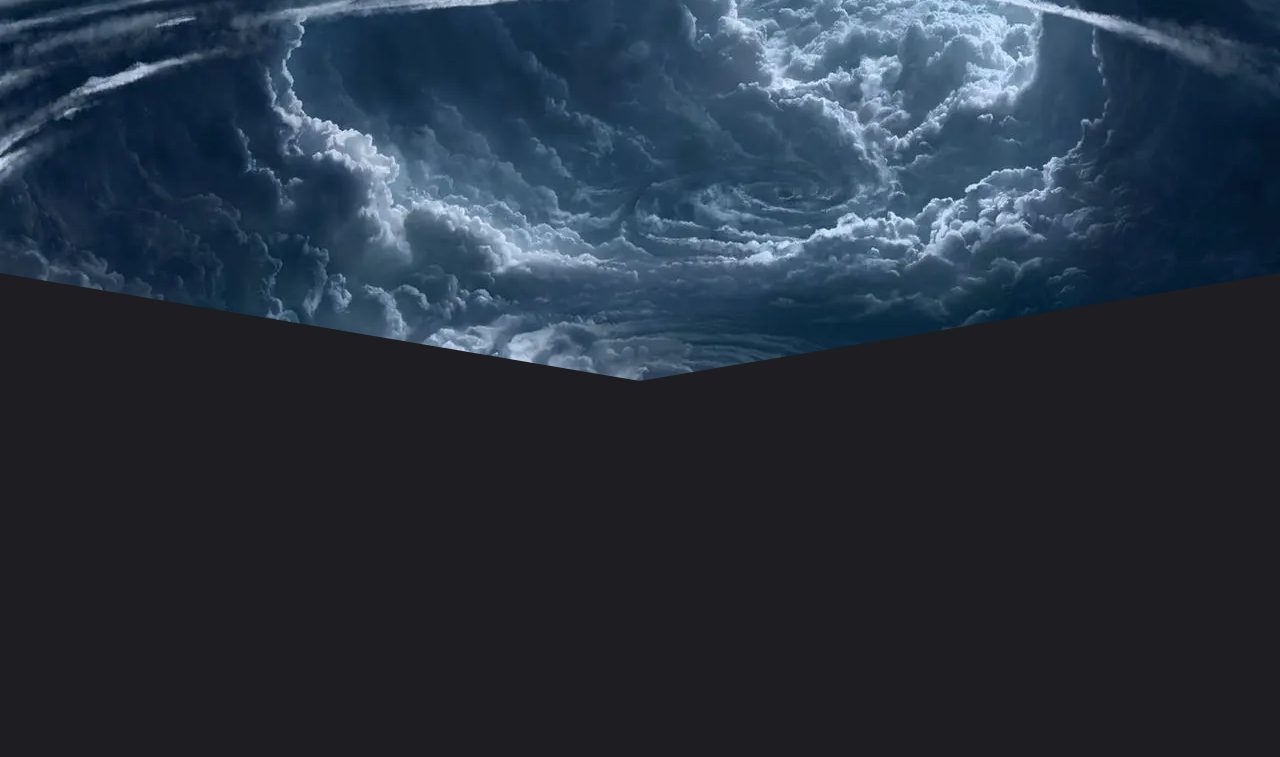
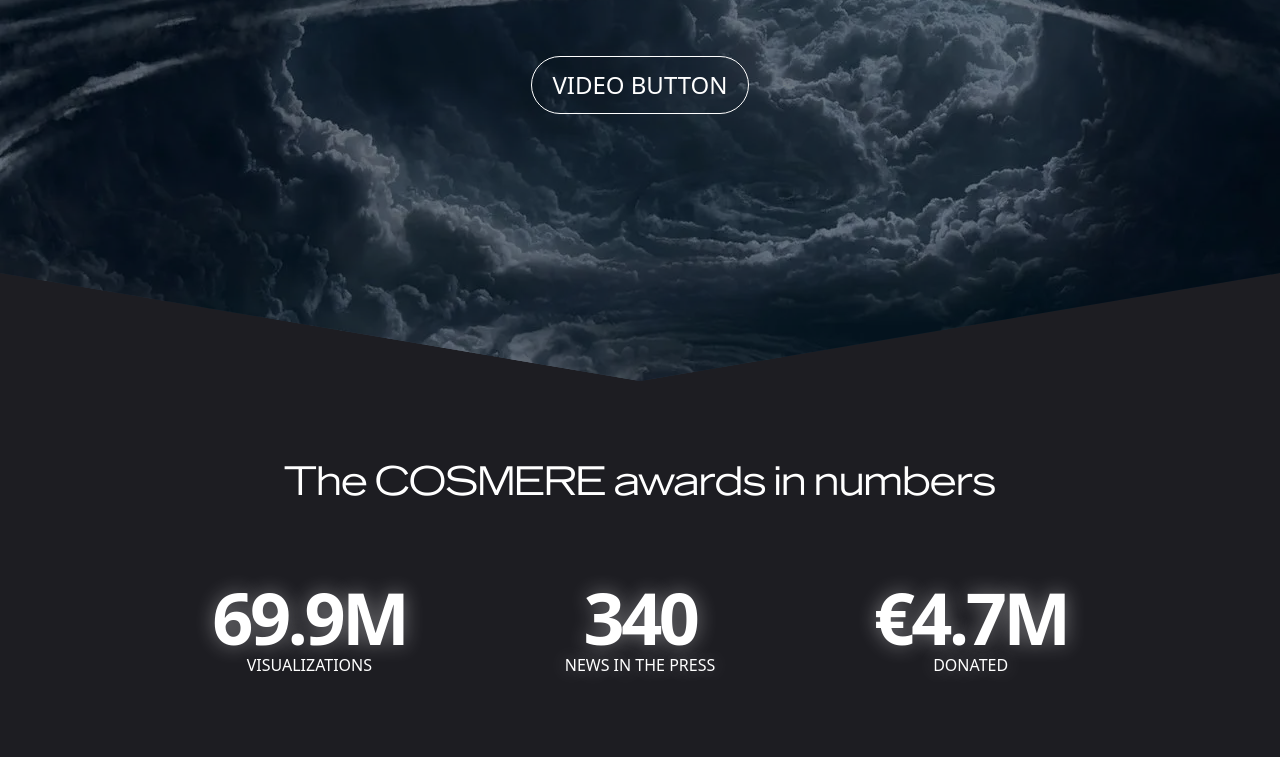
Before and after one commit to agustipc/cosmere_awards_web, an Astro site: page /archivo in a window 1280 px wide. Shown: the part 339-1096 px from the top of the page. Before the commit the page ends 800 px from the top, so only its background shows below. Built offline with nearby package versions, Linux system fonts and the light colour scheme; Astro itself is replaced by a stand-in of ours; what tailwindcss-animated would draw is missing.

Commit message:
Add Count up

```diff
--- /dev/null
+++ b/src/components/CountUp.tsx
@@ -0,0 +1,22 @@
+import { useEffect } from 'preact/hooks'
+import { useProgressiveNumber } from '../hooks/useProgressiveNumber'
+
+export const CountUp = ({
+  initial,
+  final,
+  decimals,
+  duration
+}: {
+  initial: number
+  final: number
+  decimals?: number
+  duration?: number
+}) => {
+  const [count, setcount] = useProgressiveNumber(initial, duration, decimals)
+
+  useEffect(() => {
+    setcount(final)
+  }, [])
+
+  return <span>{count}</span>
+}
--- a/src/components/HeroContainer.astro
+++ b/src/components/HeroContainer.astro
@@ -7,5 +7,8 @@
 ---
 
 <div style={`background-image: url('${img}');`} class="bg-no-repeat bg-cover cp-v relative h-[90vh] w-full max-w-[100vw]">
-
+  <div class="absolute inset-0 bg-black opacity-50"></div>
+  <div class="absolute inset-0 m-auto w-full h-full flex flex-col justify-center items-center">
+    <slot />
+  </div>
 </div>
--- /dev/null
+++ b/src/components/Numbers.astro
@@ -0,0 +1,34 @@
+---
+import { CountUp } from "./CountUp";
+---
+
+<section class="max-w-6xl mx-auto py-20 px-20">
+  <h2 class="text-3xl lg:text-4xl font-tomaso text-center text-balance mb-20">The COSMERE awards in numbers</h2>
+  <div class="grid grid-cols-1 lg:grid-cols-3 gap-y-12">
+    <div class="flex flex-col justify-center items-center">
+      <span class="number text-7xl font-bold tabular-nums tracking-tighter">
+        <CountUp client:visible initial={0} final={69.9 } decimals={1}/>M
+      </span>
+      <span class="uppercase">visualizations</span>
+    </div>
+    <div class="number flex flex-col justify-center items-center">
+      <span class="text-7xl font-bold tabular-nums tracking-tighter">
+        <CountUp client:visible initial={0} final={340} />
+      </span>
+      <span class="uppercase">news in the press</span>
+    </div>
+    <div class="number flex flex-col justify-center items-center">
+      <span class="text-7xl font-bold tabular-nums tracking-tighter">
+        €<CountUp client:visible initial={0} final={4.7} decimals={1}/>M
+      </span>
+      <span class="uppercase">donated</span>
+    </div>
+  </div>
+</section>
+
+
+<style>
+  .number {
+    text-shadow: 0 0 20px rgba(255, 255, 255, 0.4);
+  }
+</style>
--- a/src/components/pages/App.astro
+++ b/src/components/pages/App.astro
@@ -12,6 +12,14 @@ const i18n = getI18N({currentLocale});
 ---
 
 <Layout title={i18n.SEO_TITLE} description={i18n.SEO_DESCRIPTION}>
+	<link
+		rel="preload"
+		href="/fonts/jura.woff2"
+		as="font"
+		type="font/woff2"
+		crossorigin
+		slot="preload"
+	/>
 	<Video/>
 	<main>
 		<Intro/>
--- a/src/components/pages/Archivo.astro
+++ b/src/components/pages/Archivo.astro
@@ -1,8 +1,23 @@
 ---
 import Layout from "../../layouts/Layout.astro"
 import HeroContainer from "../HeroContainer.astro"
+import Button from "../Button"
+
+import { getI18N } from "../../i18n"
+import Numbers from "../Numbers.astro"
+const { currentLocale } = Astro
+const i18n = getI18N({ currentLocale })
+
 ---
 
 <Layout title='Archivo' description='Archivo Description'>
-  <HeroContainer img="/cosmere-roshar.webp" />
+  <HeroContainer img="/cosmere-roshar.webp">
+    <h1 class="uppercase text-5xl mb-20 font-tomaso tracking-widest">{i18n.ARCHIVE_TITLE}</h1>
+    <Button className="nimate-fade-up" url="#">
+      {i18n.ARCHIVE_BUTTON}
+    </Button>
+  </HeroContainer>
+  <main>
+    <Numbers/>
+  </main>
 </Layout>
--- /dev/null
+++ b/src/hooks/useProgressiveNumber.ts
@@ -0,0 +1,49 @@
+import { useCallback, useEffect, useState } from 'preact/hooks'
+
+export const useProgressiveNumber = (
+  initialValue: number | (() => number),
+  duration = 1500,
+  decimals = 0,
+  delay = 50
+): [number, (value: number | ((prevTarget: number) => number)) => void] => {
+  const [target, setTarget] = useState(initialValue)
+  const [current, setCurrent] = useState(initialValue)
+  const [step, setStep] = useState(0)
+
+  const setValue = useCallback(
+    (value: number | ((prevTarget: number) => number)) => {
+      setCurrent((prevCurrent) => {
+        const nextTarget = typeof value === 'function' ? value(target) : value
+        const diff = Math.abs(prevCurrent - nextTarget)
+        const steps = Math.max(duration / delay, 1)
+        const nextStep = diff / steps
+
+        setStep(nextStep)
+        setTarget(nextTarget)
+
+        return prevCurrent + (prevCurrent < nextTarget ? nextStep : -nextStep)
+      })
+    },
+    [delay, duration, target]
+  )
+
+  useEffect(() => {
+    const interval = setInterval(
+      () =>
+        setCurrent((prevCurrent) => {
+          if (Math.abs(target - prevCurrent) < step) {
+            clearInterval(interval)
+            return target
+          }
+          return prevCurrent + (prevCurrent < target ? step : -step)
+        }),
+      delay
+    )
+
+    return () => clearInterval(interval)
+  }, [delay, step, target])
+
+  const value = Number(current.toFixed(decimals))
+
+  return [value, setValue]
+}
--- a/src/i18n/en.json
+++ b/src/i18n/en.json
@@ -5,5 +5,8 @@
   "INTRO_TITLE_2": "to the Cosmere Awards",
   "INTRO_DESCRIPTION_1": "The awards that celebrate the creativity and talent of one of the most outstanding authors of the fantasy genre: <strong>Brandon Sanderson.</strong>",
   "INTRO_DESCRIPTION_2": "From the sands of Taldain to the mists of Scadrial, the worlds of the Cosmere come together to recognize and reward the best works that have captured the imagination and hearts of <strong>thousands of readers.</strong>",
-  "INTRO_DESCRIPTION_3": "In this <strong>first edition,</strong> we gather to honor the epic moments, unforgettable characters, and captivating stories that have brought this universe to life. Join us to vote for your favorite books and characters and be part of <strong>this unique celebration.</strong>"
+  "INTRO_DESCRIPTION_3": "In this <strong>first edition,</strong> we gather to honor the epic moments, unforgettable characters, and captivating stories that have brought this universe to life. Join us to vote for your favorite books and characters and be part of <strong>this unique celebration.</strong>",
+
+  "ARCHIVE_TITLE": "Previous editions",
+  "ARCHIVE_BUTTON": "Video Button"
 }
--- a/src/i18n/es.json
+++ b/src/i18n/es.json
@@ -5,5 +5,8 @@
   "INTRO_TITLE_2": "a los Cosmere Awards",
   "INTRO_DESCRIPTION_1": "Los premios que celebran la creatividad y el talento de uno de los más destacados autores del género fantástico: <strong>Brandon Sanderson.</strong>",
   "INTRO_DESCRIPTION_2": "Desde las arenas de Taldain hasta las brumas de Scadrial, los mundos del Cosmere se unen para reconocer y premiar las mejores obras que han capturado la imaginación y el corazón de <strong>miles de lectores.</strong>",
-  "INTRO_DESCRIPTION_3": "En esta <strong>primera edición,</strong> nos reunimos para honrar los momentos épicos, los personajes inolvidables y las historias cautivadoras que han dado vida a este universo. Únete a nosotros para votar por tus libros y personajes favoritos y ser parte de <strong>esta celebración única.</strong>"
+  "INTRO_DESCRIPTION_3": "En esta <strong>primera edición,</strong> nos reunimos para honrar los momentos épicos, los personajes inolvidables y las historias cautivadoras que han dado vida a este universo. Únete a nosotros para votar por tus libros y personajes favoritos y ser parte de <strong>esta celebración única.</strong>",
+
+  "ARCHIVE_TITLE": "Anteriores ediciones",
+  "ARCHIVE_BUTTON": "Botón de Video"
 }
--- a/src/layouts/Layout.astro
+++ b/src/layouts/Layout.astro
@@ -20,6 +20,17 @@ const {currentLocale} = Astro
 		<meta name="viewport" content="width=device-width" />
 		<link rel="icon" type="image/svg+xml" href="/favicon.svg" />
 		<title>{title}</title>
+
+		<link
+			rel="preload"
+			href="/fonts/tomaso.woff2"
+			as="font"
+			type="font/woff2"
+			crossorigin
+		/>
+
+		<slot name="preload" />
+
 		<ViewTransitions />
 	</head>
 	<body>
```
